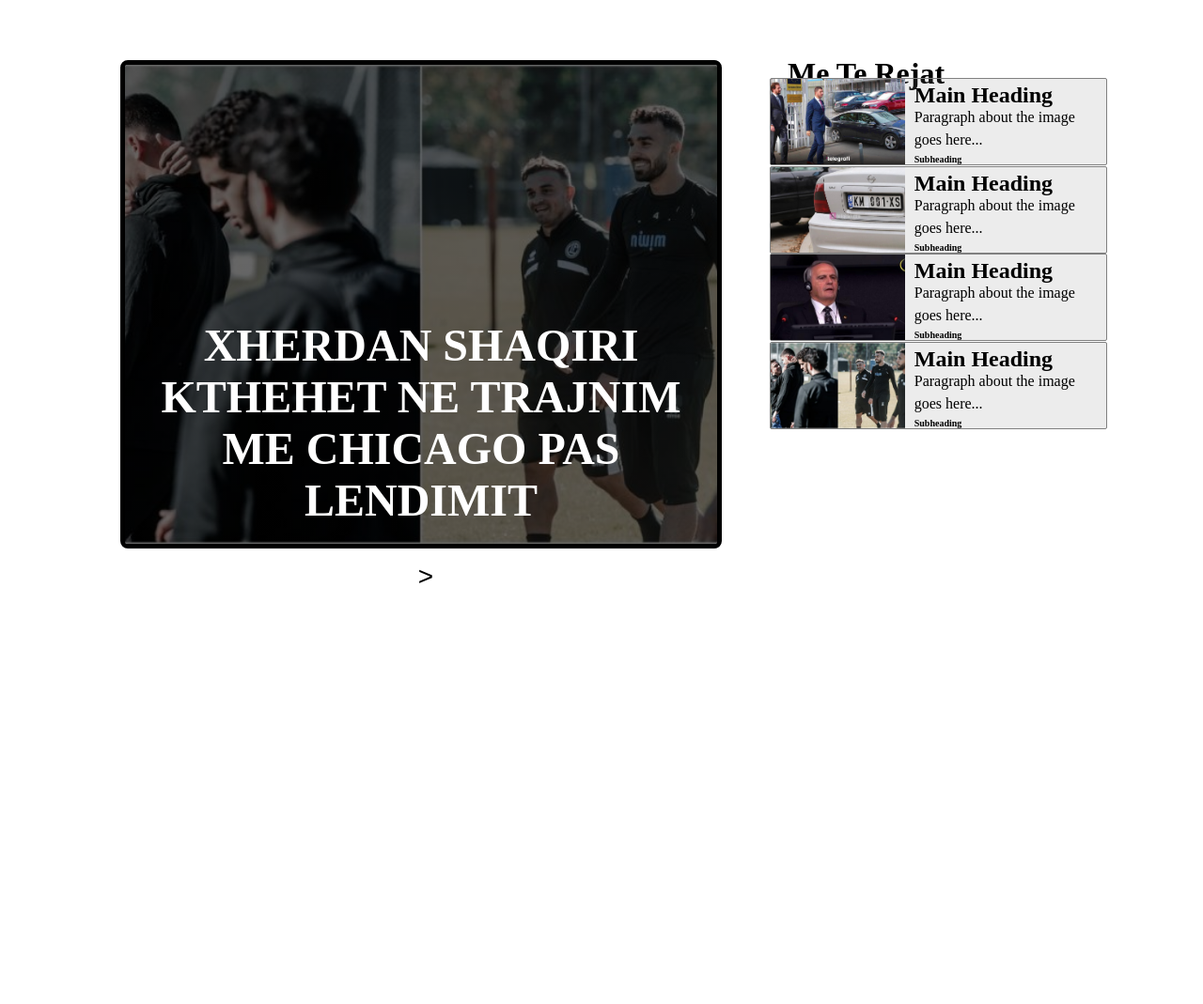
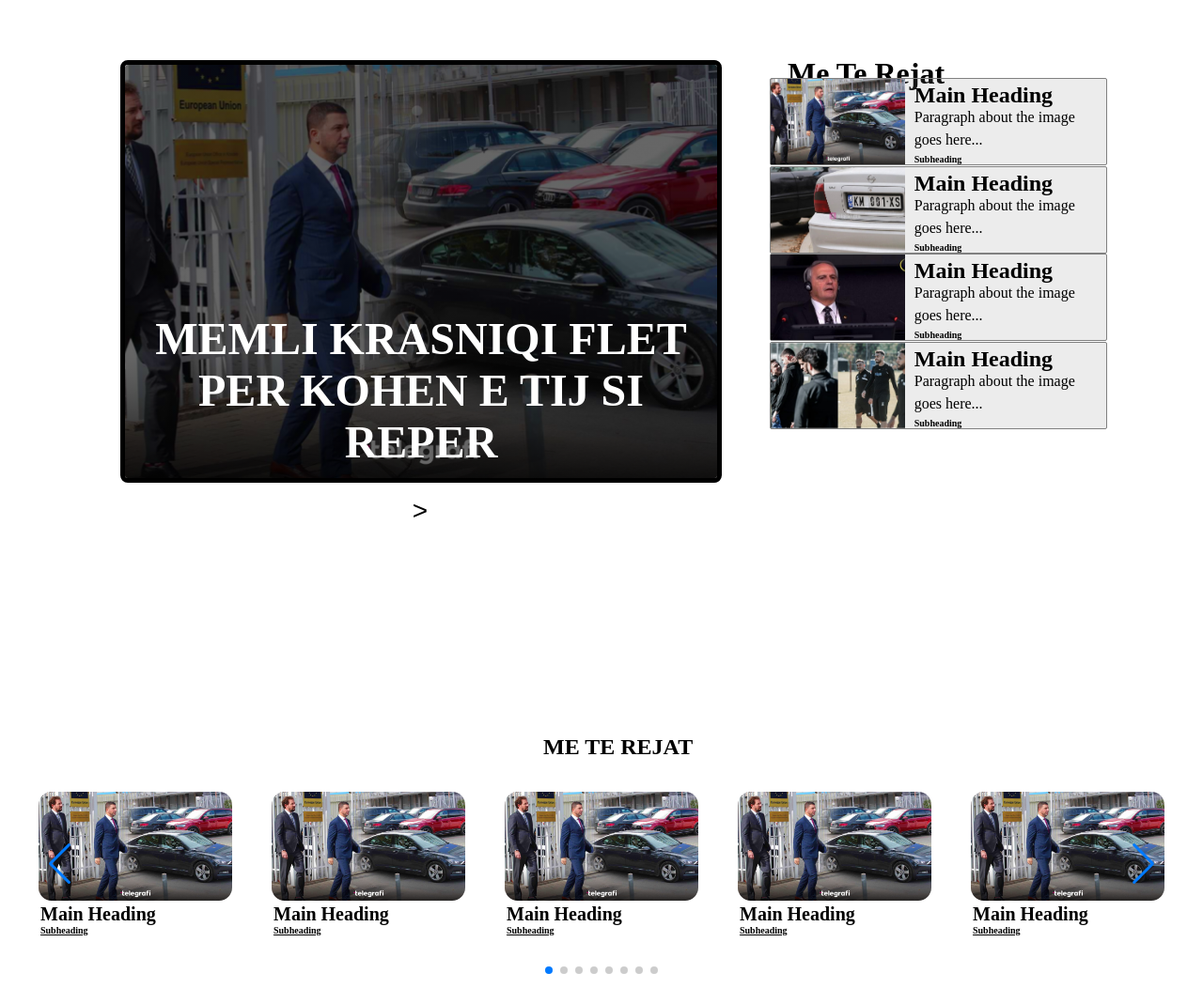
Before and after one commit to gjanuzii/Projekti, a PHP site: page / in a window 1280 px wide. Shown: the part 38-1107 px from the top of the page at 94% size. Before the commit the page ends 659 px from the top, so only its background shows below. Run offline with PHP 8.4, Linux system fonts and the light colour scheme.

Commit message:
E kom shtu ni slider per top lajmet
E kom bo ni dragable slider per me i vendos lajmet nsecilen kategori

```diff
--- a/index.html
+++ b/index.html
@@ -4,8 +4,8 @@
     <meta charset="UTF-8">
     <meta name="viewport" content="width=device-width, initial-scale=1.0">
     <title>News Portal</title>
+    <link rel="stylesheet" href="https://cdn.jsdelivr.net/npm/swiper@11/swiper-bundle.min.css" />
     <link rel="stylesheet" href="style.css">
-    <script src="index.js"></script>
 </head>
 <body>
     <header>
@@ -65,7 +65,7 @@
         </div>
         <div class="btn-container">
           <button type="button" class="prevBtn">
-
+            <
           </button>
           <button type="button" class="nextBtn">
             >
@@ -113,8 +113,94 @@
           </div>
         </div>
       </div>
-        <!-- javascript -->
-        <script src="index.js"></script>
+
+
+
+
+
+
+
+
+
+
+
+
+      <!--top lajmet slider-->
+
+       <!--top lajemt slideri-->
+
+    <div class="bg-slider">
+      <section class="slider_container">
+          <h1 class="sliderH1">ME TE REJAT</h1>
+          <div class="container">
+              <div class="swiper card_slider">
+                  <div class="swiper-wrapper">
+                      <div class="swiper-slide">
+                          <img src="images/lajmi1.png" alt="Image 1" class="slider-image">
+                           <div class="tSlider-text">
+                              <h2>Main Heading</h2>
+                              <h3>Subheading</h3>
+                          </div>
+                      </div>
+                      <div class="swiper-slide">
+                          <img src="images/lajmi1.png" alt="Image 1" class="slider-image">
+                           <div class="tSlider-text">
+                              <h2>Main Heading</h2>
+                              <h3>Subheading</h3>
+                          </div>
+                      </div>
+                      <div class="swiper-slide">
+                          <img src="images/lajmi1.png" alt="Image 1" class="slider-image">
+                           <div class="tSlider-text">
+                              <h2>Main Heading</h2>
+                              <h3>Subheading</h3>
+                          </div>
+                      </div>
+                      <div class="swiper-slide">
+                          <img src="images/lajmi1.png" alt="Image 1" class="slider-image">
+                           <div class="tSlider-text">
+                              <h2>Main Heading</h2>
+                              <h3>Subheading</h3>
+                          </div>
+                      </div>
+                      <div class="swiper-slide">
+                          <img src="images/lajmi1.png" alt="Image 1" class="slider-image">
+                           <div class="tSlider-text">
+                              <h2>Main Heading</h2>
+                              <h3>Subheading</h3>
+                          </div>
+                      </div>
+                      <div class="swiper-slide">
+                          <img src="images/lajmi1.png" alt="Image 1" class="slider-image">
+                           <div class="tSlider-text">
+                              <h2>Main Heading</h2>
+                              <h3>Subheading</h3>
+                          </div>
+                      </div>
+                      <div class="swiper-slide">
+                          <img src="images/lajmi1.png" alt="Image 1" class="slider-image">
+                           <div class="tSlider-text">
+                              <h2>Main Heading</h2>
+                              <h3>Subheading</h3>
+                          </div>
+                      </div>
+                      <div class="swiper-slide">
+                          <img src="images/lajmi1.png" alt="Image 1" class="slider-image">
+                           <div class="tSlider-text">
+                              <h2>Main Heading</h2>
+                              <h3>Subheading</h3>
+                          </div>
+                      </div>
+                  </div>
+                  <div class="swiper-button-next"></div>
+                  <div class="swiper-button-prev"></div>
+                  <div class="swiper-pagination"></div>
+              </div>
+          </div>
+      </section>
+      </div>
+      <script src="https://cdn.jsdelivr.net/npm/swiper@11/swiper-bundle.min.js"></script>
+      <script src="index.js"></script>
 
 
 </body>
--- a/index.js
+++ b/index.js
@@ -46,3 +46,40 @@
 }
 
 prevBtn.style.display = "none";
+
+
+
+
+//top-lajmet slideri
+
+
+
+var swiper = new Swiper(".card_slider", {
+  spaceBetween: 40,
+  loop: true,
+  pagination: {
+    el: ".swiper-pagination",
+    clickable: true,
+  },
+  navigation: {
+      nextEl: ".swiper-button-next",
+      prevEl: ".swiper-button-prev",
+    },
+  breakpoints: {
+      320: {
+          slidesPerView: 1,
+        },
+      480: {
+        slidesPerView: 2,
+      },
+      768: {
+        slidesPerView: 3,
+      },
+      960: {
+          slidesPerView: 4,
+        },
+      1024: {
+        slidesPerView: 5,
+      },
+    },
+});
--- a/style.css
+++ b/style.css
@@ -195,20 +195,27 @@
     color: grey /*ngjyra*/;
   }
 
+
+  @media screen and (min-width: 250px) {
+    .slider-container {
+      height: 600px;
+    }
+  }
   @media screen and (min-width: 576px) {
     .slider-container {
-      height: 45vh;
+      height: 600px;
     }
   }
   @media screen and (min-width: 768px) {
     .slider-container {
-      height: 55vh;
+      height: 500px;
     }
   }
-  @media screen and (min-width: 992px) {
+  @media screen and (min-width: 1200px) {
     .slider-container {
-      height: 65vh;
+      height: 450px;
     }
+
   }
 
 
@@ -281,3 +288,62 @@
   .mini-text h3 {
     font-size: 10px;
   }
+
+
+
+
+
+/*top lajmet slideri*/
+
+.bg-slider{
+  margin: 0;
+  padding: 20px;
+  margin-top: 200px;
+}
+
+.sliderH1{
+  margin-left: 45%;
+  margin-bottom: 20px;
+}
+
+.slider_container .container{
+  padding: 0 15px;
+  max-width: 1230px;
+  margin: 0 auto;
+  margin-top: -3%;
+}
+
+.card_slider{
+  padding: 50px 0;
+}
+
+.swiper-slide{
+  flex: 0 0 auto;
+  width: 300px;
+  cursor: pointer;
+}
+
+.slider-image{
+  width: 100%;
+  height: auto;
+  border: 1px solid transparent;
+  border-radius: 15px;
+}
+
+.tSlider-text{
+  margin-top: -15px;
+  text-align: left;
+  padding: 3px;
+  background-color: #f5f5f504;
+}
+
+.tSlider-text h2{
+  margin-top: 10px;
+  font-size: 20px;
+  height: 100%;
+}
+
+.tSlider-text h3{
+  font-size: 10px;
+  text-decoration: underline;
+}
```
